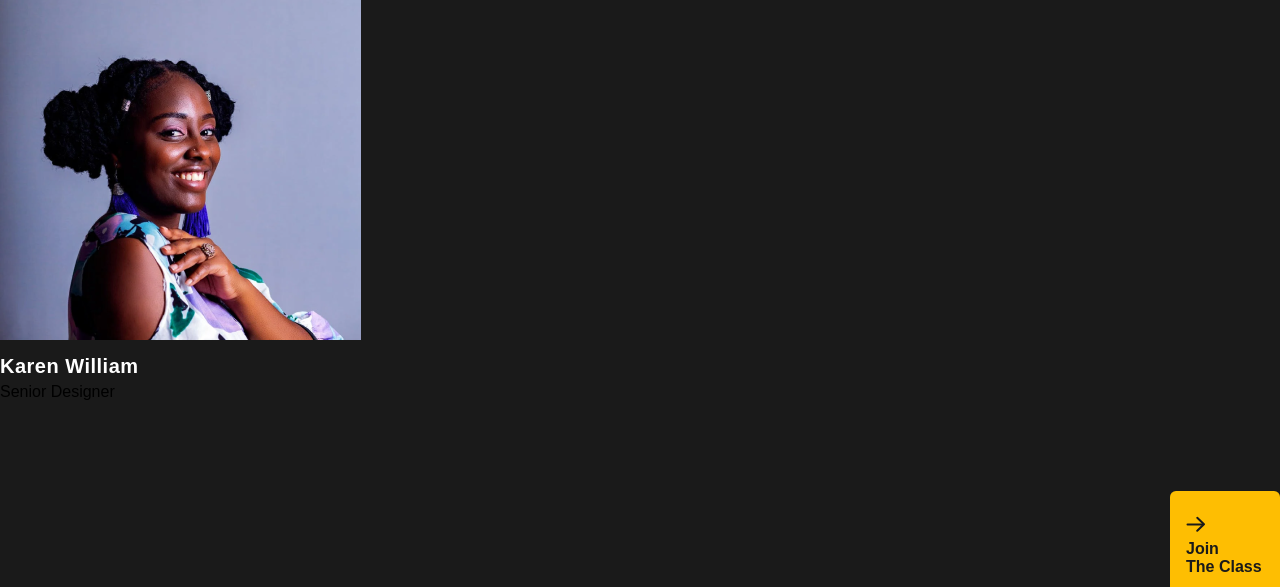
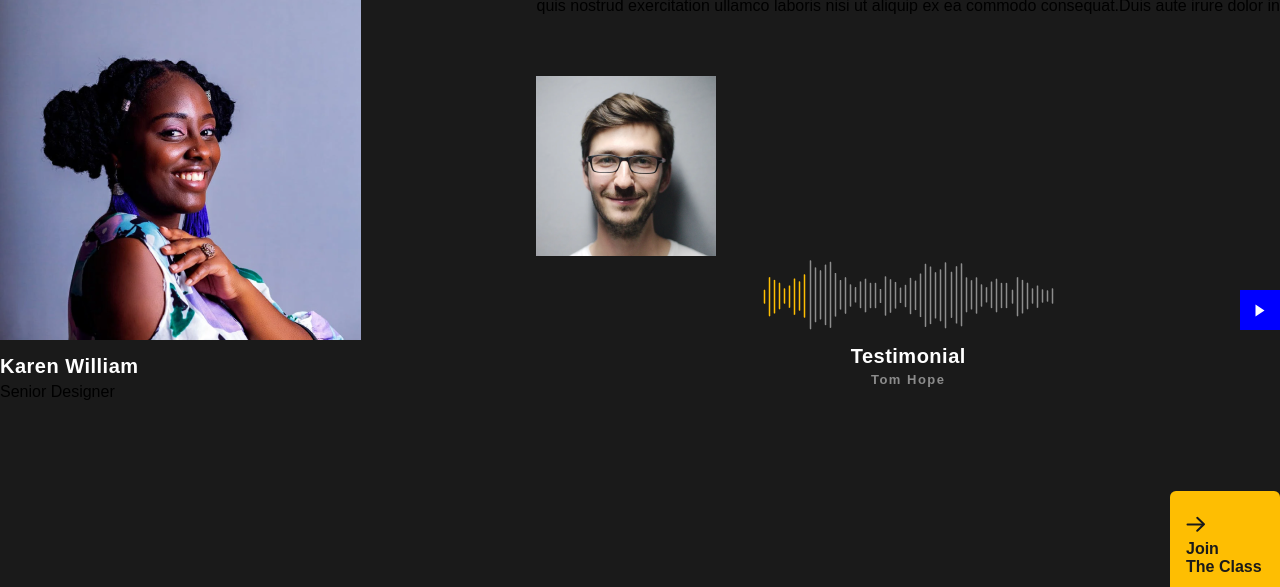
Before and after one commit to opeeelsiin/first-site-vizitka, a plain HTML site: page index.html in a window 1280 px wide. Shown: the part 536-1123 px from the top of the page. Drawn offline with Linux system fonts and the light colour scheme.

Commit message:
third commit

```diff
--- a/index.html
+++ b/index.html
@@ -47,6 +47,25 @@
             </div>
 
             <div class="card-about">
+                <div class="about-text-wrapper">
+                <span class="about-sibtitle-text">About</span>
+                <p>
+                    quis nostrud exercitation ullamco
+                    laboris nisi ut aliquip ex ea commodo
+                    consequat.Duis aute irure dolor in
+                </p>
+            </div>
+
+            <div class="audio-block"></div>
+                <img src="img/man-avatar.png" alt="">
+            <div class="audio-container">
+            <img src="img/audio.png" class="audio-track" alt="">
+            <a href="#" class="play-btn">
+                <img src="img/icons/play.svg" alt="">
+            </a>
+            </div>
+            <h2 class="about-title">Testimonial</h2>
+            <span class="about-subtitle">Tom Hope</span>
             </div>
         </section>
         </div>
--- a/style.css
+++ b/style.css
@@ -108,3 +108,61 @@
     letter-spacing: 1.5px;
     display: block;
 }
+.about-subtitle-text{
+    display: inline-block;
+    border-left: 1px solid #fff;
+    padding: 8px 0px 8px 20px;
+    color: #fff;
+    font-weight: bold;
+    text-transform: uppercase;
+    font-size: 13px;
+    letter-spacing: 1.5px;
+    margin-bottom: 13px;
+}
+.about-desc{
+    color: #d1d1d1;
+    max-width: 240px;
+    font-size: 14px;
+    line-height: 1.8;
+}
+.audio-block{
+    background-color: #242422;
+    display: flex;
+    margin-top: 61px;
+}
+.audio-container{
+    display: flex;
+    align-items: center;
+    justify-content: center;
+    flex: 1;
+    position: relative;
+    padding: 0 34px;
+}
+.play-btn{
+    display: flex;
+    align-items: center;
+    justify-content: center;
+    position: absolute;
+    right: 0;
+    bottom: 0;
+    background-color: blue;
+    height: 40px;
+    width: 40px;
+}
+.about-subtitle{
+    font-size: 13px;
+    color: #8c8c8c;
+    font-weight: bold;
+    letter-spacing: 1.5px;
+    text-align: center;
+    display: block;
+}
+.about-title{
+    font-size: 20px;
+    font-weight: bold;
+    color: #fff;
+    letter-spacing: 0.5px;
+    margin-top: 15px;
+    margin-bottom: 4px;
+    text-align: center;
+}
```
